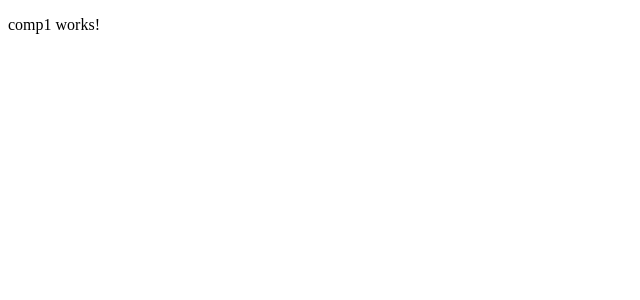
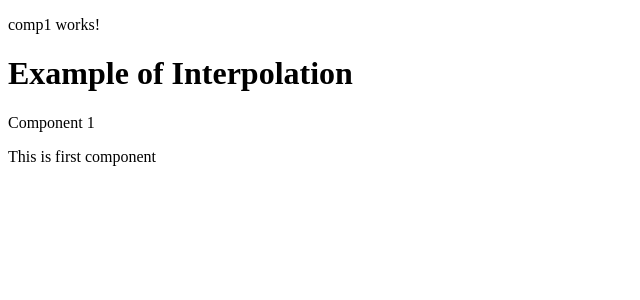
Before and after one commit to deeppatel23/LearnAngular, an Angular app: page / in a window 1280 px wide. Shown: the top 300 px of the page, without its empty margins (0-640 px from the left). Built offline with nearby package versions, Linux system fonts and the light colour scheme.

Commit message:
interpolation

```diff
--- a/src/app/comp1/comp1.component.html
+++ b/src/app/comp1/comp1.component.html
@@ -1 +1,4 @@
 <p>comp1 works!</p>
+<h1>Example of Interpolation</h1>
+<p>{{comp.title}}</p>
+<p>{{comp.description}}</p>
--- a/src/app/comp1/comp1.component.ts
+++ b/src/app/comp1/comp1.component.ts
@@ -6,5 +6,8 @@ import { Component } from '@angular/core';
   styleUrls: ['./comp1.component.css']
 })
 export class Comp1Component {
-
+  comp = {
+    title: 'Component 1',
+    description: 'This is first component'
+  }
 }
```
